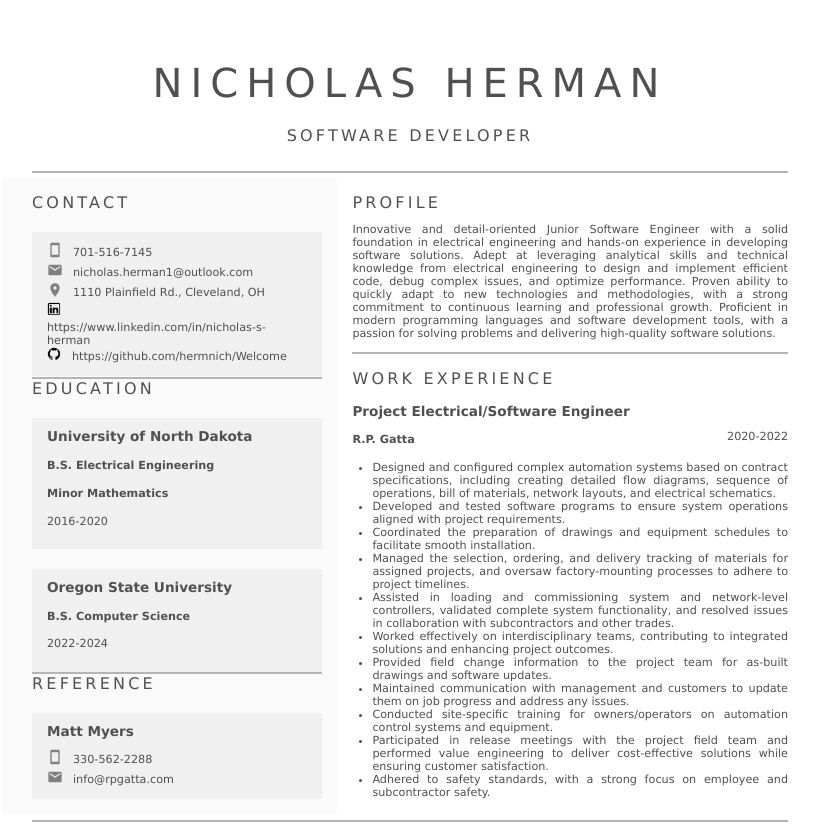
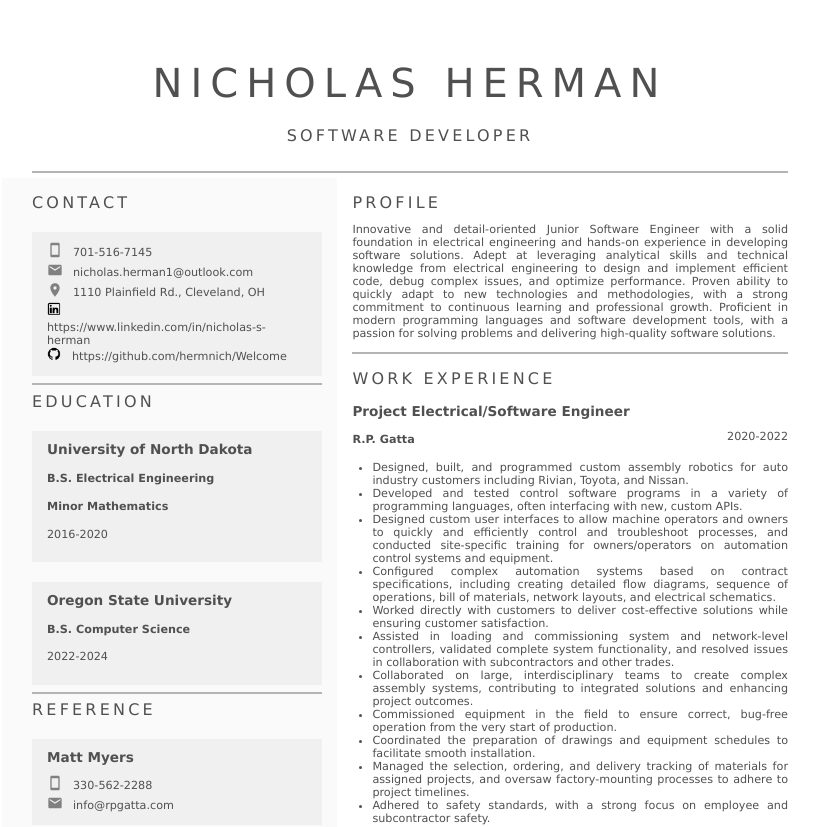
Before and after one commit to hermnich/Resume, a React (Create React App) app: page / in a window 1280 px wide. Shown: the top 827 px of the page, without its empty margins (230-1050 px from the left). Built offline with nearby package versions, Linux system fonts and the light colour scheme.

Commit message:
Updated Experiece

```diff
--- a/src/components/Experience.js
+++ b/src/components/Experience.js
@@ -12,13 +12,39 @@ function Experience() {
             </div>
             <ul>
                 <li>
-                    Designed and configured complex automation systems based on contract
-                    specifications, including creating detailed flow diagrams, sequence of
-                    operations, bill of materials, network layouts, and electrical schematics.
+                    Designed, built, and programmed custom assembly robotics for auto industry customers
+                    including Rivian, Toyota, and Nissan.
                 </li>
                 <li>
-                    Developed and tested software programs to ensure system operations aligned
-                    with project requirements.
+                    Developed and tested control software programs in a variety of programming languages,
+                    often interfacing with new, custom APIs.
+                </li>
+                <li>
+                    Designed custom user interfaces to allow machine operators and owners to quickly
+                    and efficiently control and troubleshoot processes, and conducted site-specific training
+                    for owners/operators on automation control systems and equipment.
+                </li>
+                <li>
+                    Configured complex automation systems based on contract specifications, including
+                    creating detailed flow diagrams, sequence of operations, bill of materials,
+                    network layouts, and electrical schematics.
+                </li>
+                <li>
+                    Worked directly with customers to deliver cost-effective solutions while ensuring customer
+                    satisfaction.
+                </li>
+                <li>
+                    Assisted in loading and commissioning system and network-level controllers,
+                    validated complete system functionality, and resolved issues in collaboration
+                    with subcontractors and other trades.
+                </li>
+                <li>
+                    Collaborated on large, interdisciplinary teams to create complex assembly systems,
+                    contributing to integrated solutions and enhancing project outcomes.
+                </li>
+                <li>
+                    Commissioned equipment in the field to ensure correct, bug-free operation
+                    from the very start of production.
                 </li>
                 <li>
                     Coordinated the preparation of drawings and equipment schedules to facilitate
@@ -30,32 +56,6 @@ function Experience() {
                     timelines.
                 </li>
                 <li>
-                    Assisted in loading and commissioning system and network-level controllers,
-                    validated complete system functionality, and resolved issues in collaboration
-                    with subcontractors and other trades.
-                </li>
-                <li>
-                    Worked effectively on interdisciplinary teams, contributing to integrated
-                    solutions and enhancing project outcomes.
-                </li>
-                <li>
-                    Provided field change information to the project team for as-built drawings and
-                    software updates.
-                </li>
-                <li>
-                    Maintained communication with management and customers to update them
-                    on job progress and address any issues.
-                </li>
-                <li>
-                    Conducted site-specific training for owners/operators on automation control
-                    systems and equipment.
-                </li>
-                <li>
-                    Participated in release meetings with the project field team and performed value
-                    engineering to deliver cost-effective solutions while ensuring customer
-                    satisfaction.
-                </li>
-                <li>
                     Adhered to safety standards, with a strong focus on employee and
                     subcontractor safety.
                 </li>
```
